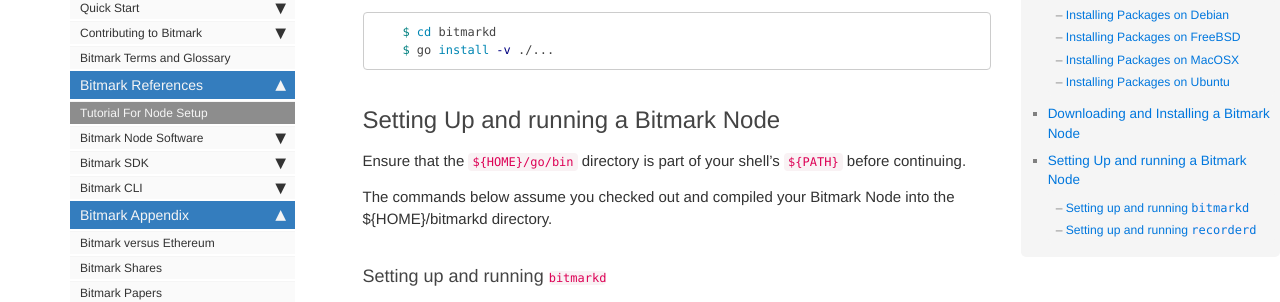
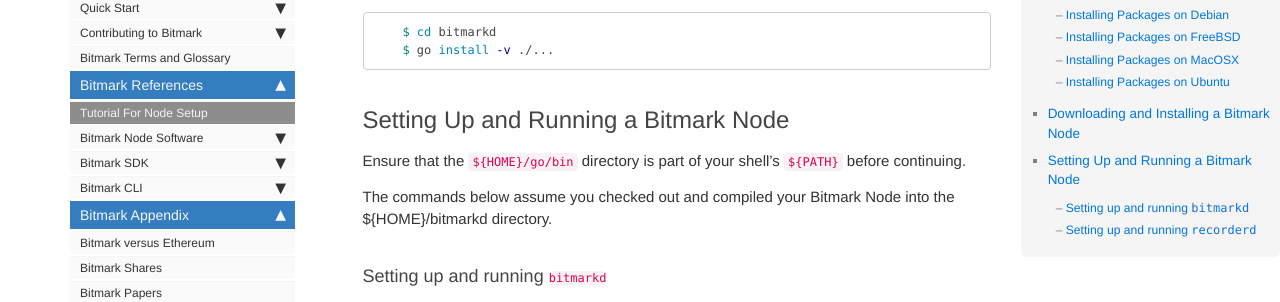
Before and after one commit to bitmark-inc/docs, a Jekyll site: the page built from pages/bitmark-references/node-setup/bitmark-node-setup.md, in a window 1280 px wide and 900 px high, scrolled down 1744 px. Shown: the part 154-456 px from the top of the window. Built offline with Jekyll 4.4.1, drawn with Linux system fonts in a browser that asks for light colours; comment, search, counter and statistics services are not loaded.

````diff
--- a/pages/bitmark-references/node-setup/bitmark-node-setup.md
+++ b/pages/bitmark-references/node-setup/bitmark-node-setup.md
@@ -89,7 +89,7 @@ Afterward, compile the repo using `go`. This process requires that the Go instal
     $ go install -v ./...
 ```
 
-## Setting Up and running a Bitmark Node
+## Setting Up and Running a Bitmark Node
 
 Ensure that the `${HOME}/go/bin` directory is part of your shell's `${PATH}` before continuing.
 
````
